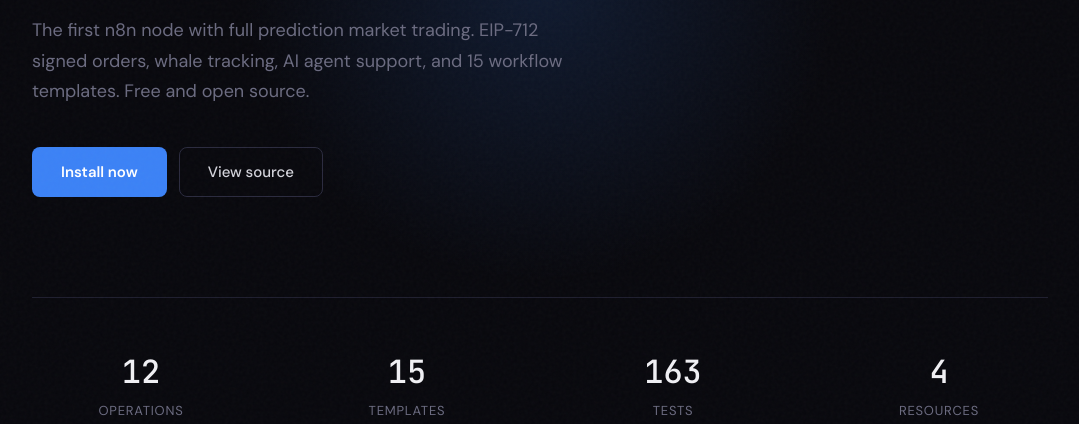
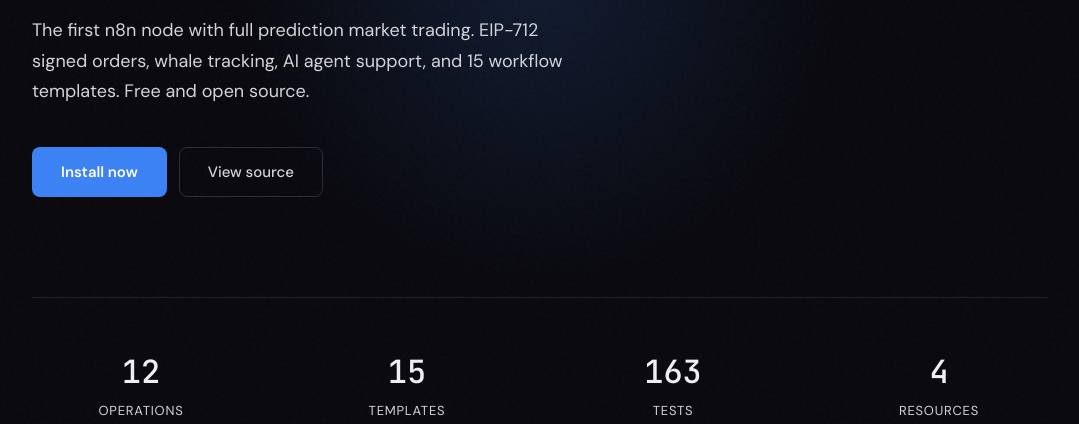
Before and after one commit to polymarket-tools/polymarket-tools, a website: page docs/index.html in a window 1280 px wide. Shown: the part 376-800 px from the top of the page, without its empty margins (100-1179 px from the left). Drawn offline with Linux system fonts and the light colour scheme.

Commit message:
fix: kill text-muted across entire site - all text now readable

```diff
--- a/docs/index.html
+++ b/docs/index.html
@@ -151,7 +151,7 @@
       --border: #1e1e2e;
       --border-bright: #2a2a3e;
       --text: #d4d4dc;
-      --text-muted: #6b6b80;
+      --text-muted: #d4d4dc;
       --text-dim: #44445a;
       --white: #f0f0f4;
       --accent: #3b82f6;
```
